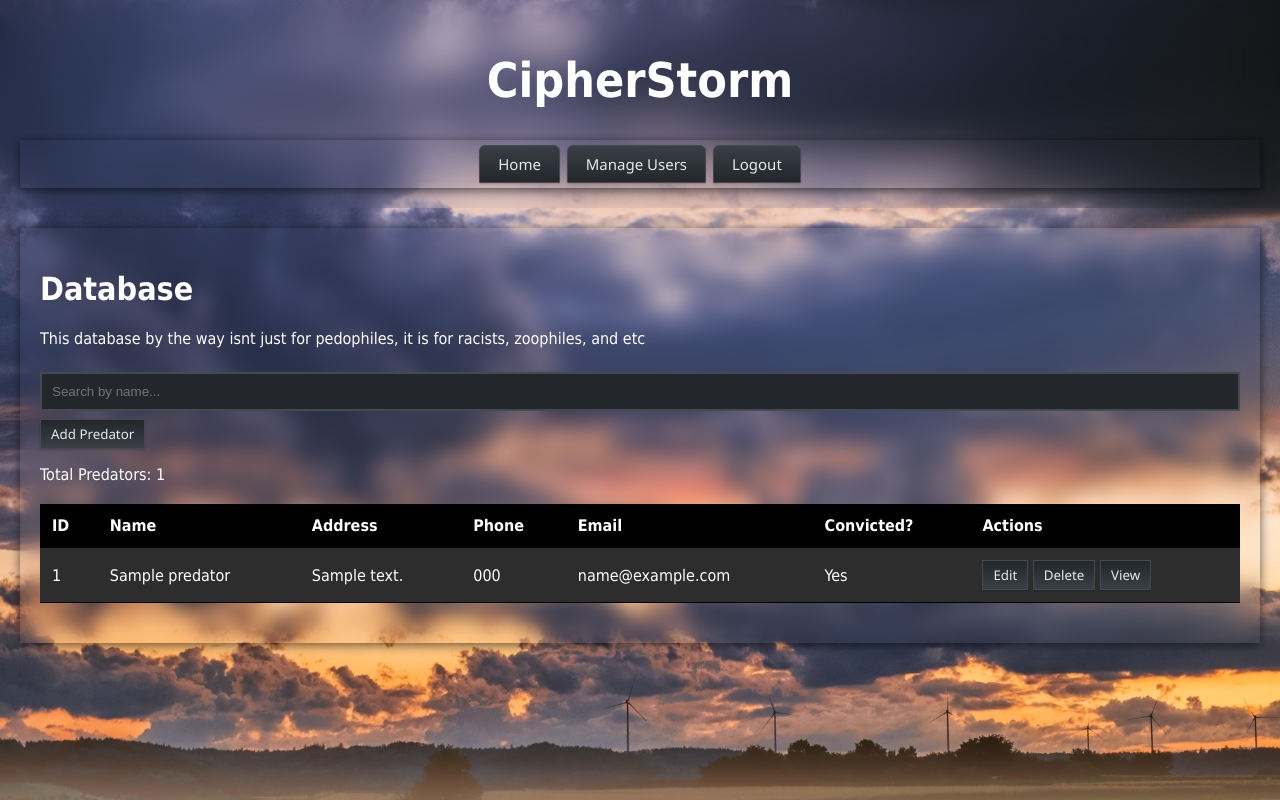
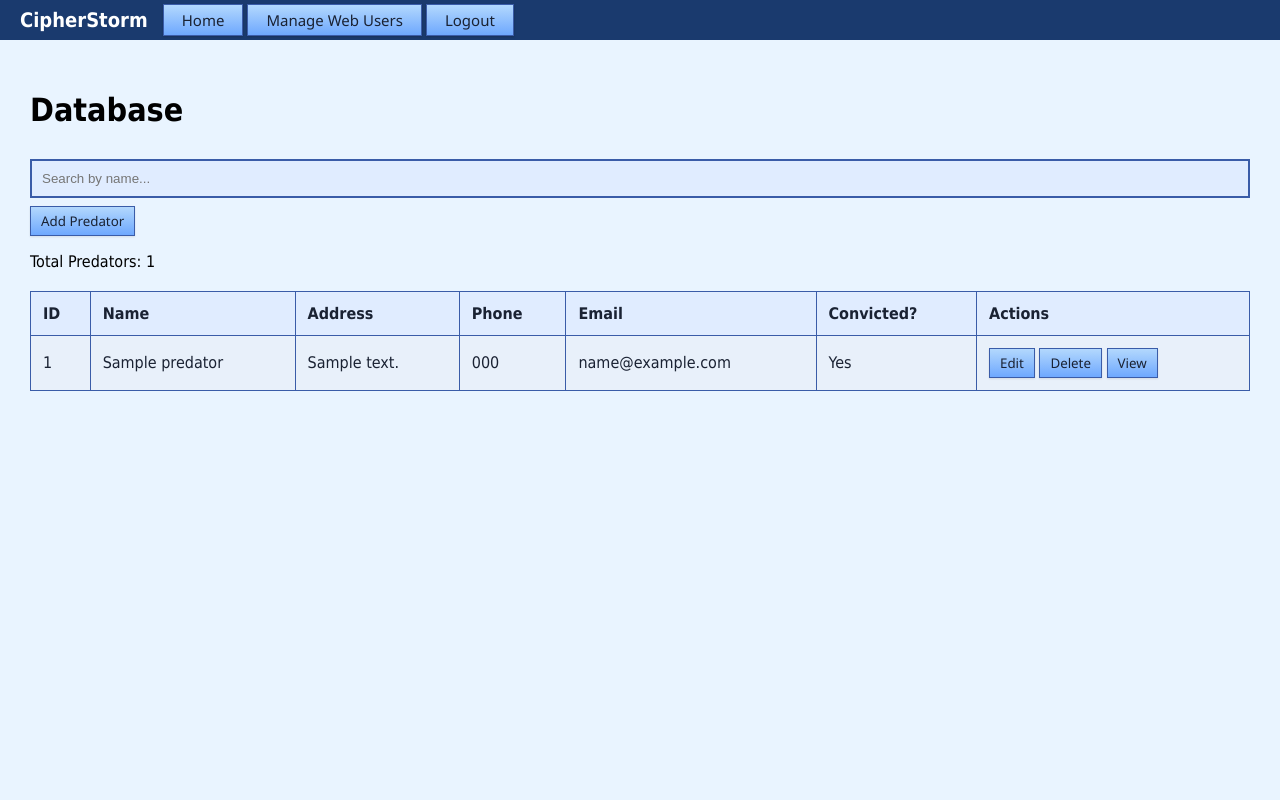
Before and after one commit to absolutegoaat/CipherStorm, a Flask app: page /predators in a window 1280 px wide. Run offline with Flask 3, Linux system fonts and the light colour scheme; a user stored in the database is signed in; data comes from the database, SQL or seed files in the repository; both versions use the stored data as it was before the commit; tables that the repository leaves empty hold one stand-in row (values such as "Sample post").

Commit message:
Refactor styles and update header titles for consistency across templates

```diff
--- a/static/style.css
+++ b/static/style.css
@@ -1,21 +1,24 @@
 body {
-    font-family: Tahoma, sans-serifrif;
-    background-color: #f0f0f0;
+    font-family: Tahoma, sans-serif;
+    background-color: #e9f4ff;
     margin: 0;
     padding: 0;
-    background-image: url("images/home.jpg");
-    background-size: cover;
-    background-repeat: no-repeat;
-    background-attachment: fixed;
 }
 
 .header {
-    padding: 20px;
-    text-align: center;
-    font-size: 24px;
-    color: #ffffff;
-    backdrop-filter: blur(20px);
-    -webkit-backdrop-filter: blur(20px);
+    background-color: #1a3a6e;
+    color: white;
+    display: flex;
+    align-items: center;
+    padding: 0 10px;
+    height: 40px;
+    font-size: 14px;
+}
+
+.header-h1 {
+    font-size: 20px;
+    margin-right: 10px;
+    margin-left: 10px;
 }
 
 textarea {
@@ -25,66 +28,49 @@ textarea {
     font-family: 'Segoe UI', Tahoma, Geneva, Verdana, sans-serif;
     margin: 8px 0;
     box-sizing: border-box;
-    border: 2px solid #444a52;
+    border: 2px solid #3a5ca8;
     border-radius: 0px;
-    background-color: #23272b;
-    color: #e3e9ef;
+    background-color: #e0ecff;
+    color: #1a2233;
     transition: background 0.2s, color 0.2s, border 0.2s;
 }
 textarea:focus {
-    border: 2px solid #e3e9ef;
-    background-color: #2d343c;
-    color: #ffffff;
+    border: 2px solid #1a3a6e;
+    background-color: #b3d8fd;
+    color: #1a2233;
 }
 
+
 .main-content {
-    padding: 20px;
+    padding: 10px;
     font-size: 16px;
-    color: #ffffff;
-    box-shadow: 0 2px 10px rgba(0, 0, 0, 0.6);
-    backdrop-filter: blur(10px);
-    -webkit-backdrop-filter: blur(10px);
+    color: #000000;
     margin: 20px;
-    padding: 20px;
-    transition: all 0.3s ease-in-out;
-}
-.main-content:hover {
-    margin: 10px;
-    padding: 30px;
-    box-shadow: 0px 0px 0px rgba(0, 0, 0, 0.8);
     transition: all 0.3s ease-in-out;
 }
 
+/* nav */
 .navigation {
     width: auto;
     padding: 5px;
-    box-shadow: 0 2px 10px rgba(0, 0, 0, 0.6);
-    backdrop-filter: blur(30px);
-    -webkit-backdrop-filter: blur(10px);
-    transition: all 0.6s ease-in-out;
-}
-.navigation:hover {
-    box-shadow: 0 4px 20px rgba(0, 0, 0, 0.8);
-    transition: all 0.6s ease-in-out;
 }
 
 .navigation-tabs {
-    background: linear-gradient(to bottom, #3a3f47 0%, #23272b 100%);
+    background: linear-gradient(to bottom, #b3d8fd 0%, #6ea8fe 100%);
     font-family: 'Segoe UI', 'Tahoma', 'Geneva', Verdana, sans-serif;
-    border: 1px solid #444a52;
-    border-radius: 6px 6px 0 0;
-    padding: 8px 18px;
+    border: 1px solid #3a5ca8;
+    padding: 5px 18px;
     font-size: 15px;
-    color: #e3e9ef;
+    color: #1a2233;
     box-shadow: 0 1px 2px rgba(0,0,0,0.18);
     cursor: pointer;
     transition: color 0.2s ease-in-out;
 }
 
 .navigation-tabs:hover {
-    color: #ffffff;
-    border: 1px solid #e3e9ef;
-    background: linear-gradient(to bottom, #23272b 0%, #3a3f47 100%);
+    color: #1a2233;
+    border: 1px solid #1a3a6e;
+    background: linear-gradient(to bottom, #6ea8fe 0%, #b3d8fd 100%);
     transition: border 0.2s ease-in-out, color 0.2s ease-in-out, background 0.2s;
 }
 
@@ -92,22 +78,24 @@ table {
     width: 100%;
     border-collapse: collapse;
     margin: 20px 0;
+    background: #f8fafc;
 }
 th, td {
     padding: 12px;
     text-align: left;
-    background: #2d2d2d;
-    border-bottom: 1px solid #000000;
+    background: #e8f0fa;
+    border: 1.5px solid #3a5ca8;
+    color: #1a2233;
     transition: all 0.2s ease-in-out;
 }
 th, td:hover {
-    background: #3a3a3a;
-    color: #ffffff;
+    background: #d6e4fa;
+    color: #1a2233;
     transition: all 0.2s ease-in-out;
 }
 th {
-    background-color: #000000;
-    color: #ffffff;
+    background-color: #e0ecff;
+    color: #1a2233;
 }
 
 .status-message {
@@ -121,10 +109,10 @@ input {
     padding: 10px;
     margin: 8px 0;
     box-sizing: border-box;
-    border: 2px solid #444a52;
+    border: 2px solid #3a5ca8;
     border-radius: 0px;
-    background-color: #23272b;
-    color: #e3e9ef;
+    background-color: #e0ecff;
+    color: #1a2233;
     transition: background 0.2s, color 0.2s, border 0.2s;
 }
 
@@ -137,19 +125,19 @@ input {
 }
 
 button {
-    background: linear-gradient(to bottom, #23272b 0%, #3a3f47 100%);
+    background: linear-gradient(to bottom, #b3d8fd 0%, #6ea8fe 100%);
     font-family: 'Segoe UI', 'Tahoma', 'Geneva', Verdana, sans-serif;
-    color: #e3e9ef;
+    color: #1a2233;
     padding: 5px 10px;
-    border: 1px solid #444a52;
+    border: 1px solid #3a5ca8;
     cursor: pointer;
-    box-shadow: 0 1px 2px rgba(0,0,0,0.18);
-    transition: background 0.2s ease-in-out, color 0.2s ease-in-out, border 0.2s;
+    box-shadow: 0 1px 2px rgba(0,0,0,0.10);
+    transition: all 0.5s;
 }
 
 button:hover {
-    background: linear-gradient(to bottom, #3a3f47 0%, #23272b 100%);
-    color: #ffffff;
-    border: 1px solid #e3e9ef;
-    transition: background 0.2s ease-in-out, color 0.2s ease-in-out, border 0.2s;
+    color: #1a2233;
+    border: 1px solid #1a3a6e;
+    background: linear-gradient(to bottom, #6ea8fe 0%, #b3d8fd 100%);
+    transition: border 0.2s ease-in-out, color 0.2s ease-in-out, background 0.2s;
 }
--- a/templates/admin/add_user.html
+++ b/templates/admin/add_user.html
@@ -8,7 +8,7 @@
 </head>
 <body>
     <div class="header">
-        <h1>CipherStorm</h1>
+        <h1 class="header-h1">CipherStorm</h1>
 
         {% with messages = get_flashed_messages() %}
             {% if messages %}
@@ -24,7 +24,7 @@
             </form>
             {% if current_user.is_admin %}
                 <form action="{{ url_for('manage_users') }}" method="get" style="display:inline;">
-                    <button type="submit" class="navigation-tabs">Manage Users</button>
+                    <button type="submit" class="navigation-tabs">Manage Web Users</button>
                 </form>
             {% endif %}
             <form action="{{ url_for('logout') }}" method="post" style="display:inline;">
--- a/templates/admin/users.html
+++ b/templates/admin/users.html
@@ -8,7 +8,7 @@
 </head>
 <body>
     <div class="header">
-        <h1>CipherStorm</h1>
+        <h1 class="header-h1">CipherStorm</h1>
 
         {% with messages = get_flashed_messages() %}
             {% if messages %}
@@ -24,7 +24,7 @@
             </form>
             {% if current_user.is_admin %}
                 <form action="{{ url_for('manage_users') }}" method="get" style="display:inline;">
-                    <button type="submit" class="navigation-tabs">Manage Users</button>
+                    <button type="submit" class="navigation-tabs">Manage Web Users</button>
                 </form>
             {% endif %}
             <form action="{{ url_for('logout') }}" method="post" style="display:inline;">
--- a/templates/database/db.html
+++ b/templates/database/db.html
@@ -9,7 +9,7 @@
 </head>
 <body>
     <div class="header">
-        <h1>CipherStorm</h1>
+        <h1 class="header-h1">CipherStorm</h1>
 
         <div class="navigation">
             <form action="{{ url_for('dashboard') }}" method="get" style="display:inline;">
@@ -17,7 +17,7 @@
             </form>
             {% if current_user.is_admin %}
                 <form action="{{ url_for('manage_users') }}" method="get" style="display:inline;">
-                    <button type="submit" class="navigation-tabs">Manage Users</button>
+                    <button type="submit" class="navigation-tabs">Manage Web Users</button>
                 </form>
             {% endif %}
             <form action="{{ url_for('logout') }}" method="post" style="display:inline;">
@@ -28,7 +28,6 @@
 
     <div class="main-content">
         <h1>Database</h1>
-        <p>This database by the way isnt just for pedophiles, it is for racists, zoophiles, and etc</p>
         {% with messages = get_flashed_messages() %}
             {% if messages %}
                 {% for msg in messages %}
--- a/templates/home.html
+++ b/templates/home.html
@@ -8,7 +8,7 @@
 </head>
 <body>
     <div class="header">
-        <h1>CipherStorm</h1>
+        <h1 class="header-h1">CipherStorm</h1>
 
         <div class="navigation">
             <form action="{{ url_for('dashboard') }}" method="get" style="display:inline;">
@@ -16,7 +16,7 @@
             </form>
             {% if current_user.is_admin %}
                 <form action="{{ url_for('manage_users') }}" method="get" style="display:inline;">
-                    <button type="submit" class="navigation-tabs">Manage Users</button>
+                    <button type="submit" class="navigation-tabs">Manage Web Users</button>
                 </form>
             {% endif %}
             <form action="{{ url_for('logout') }}" method="post" style="display:inline;">
```
Also changed, not shown: database.db (deleted).
